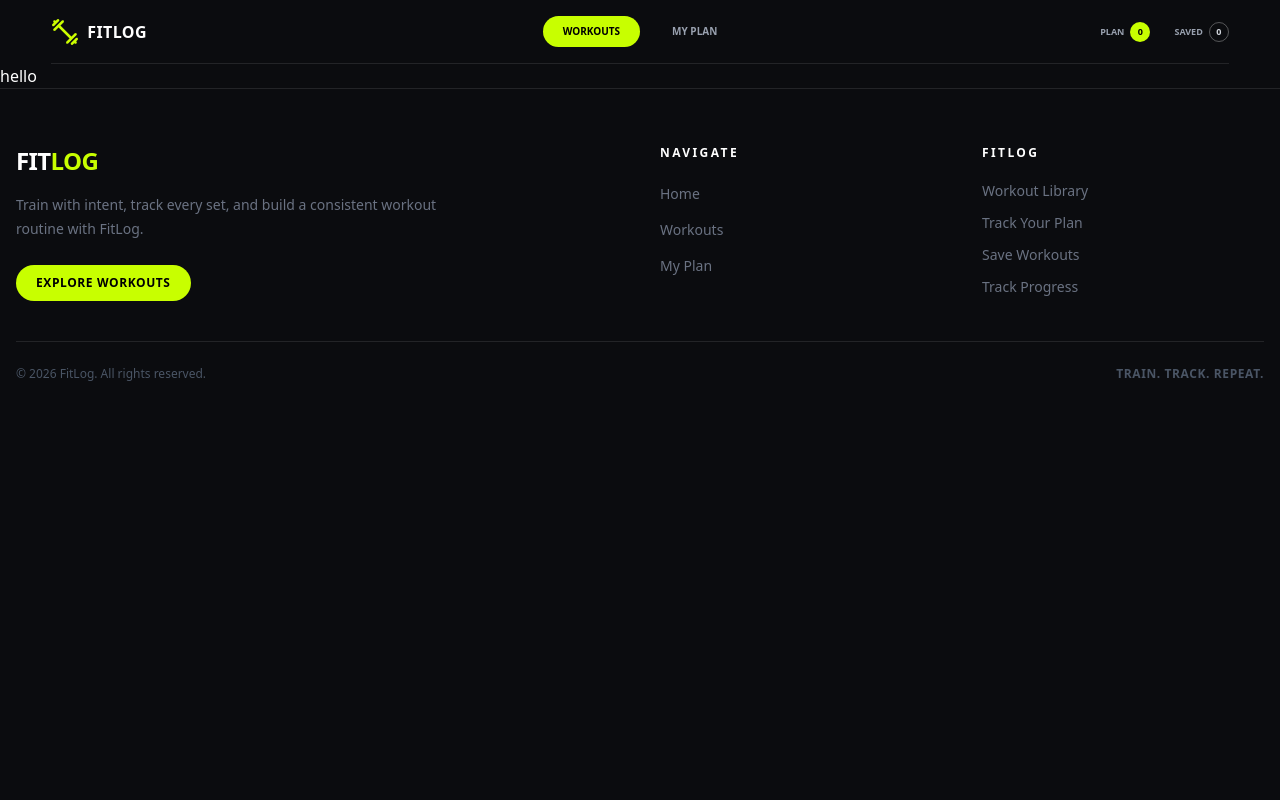
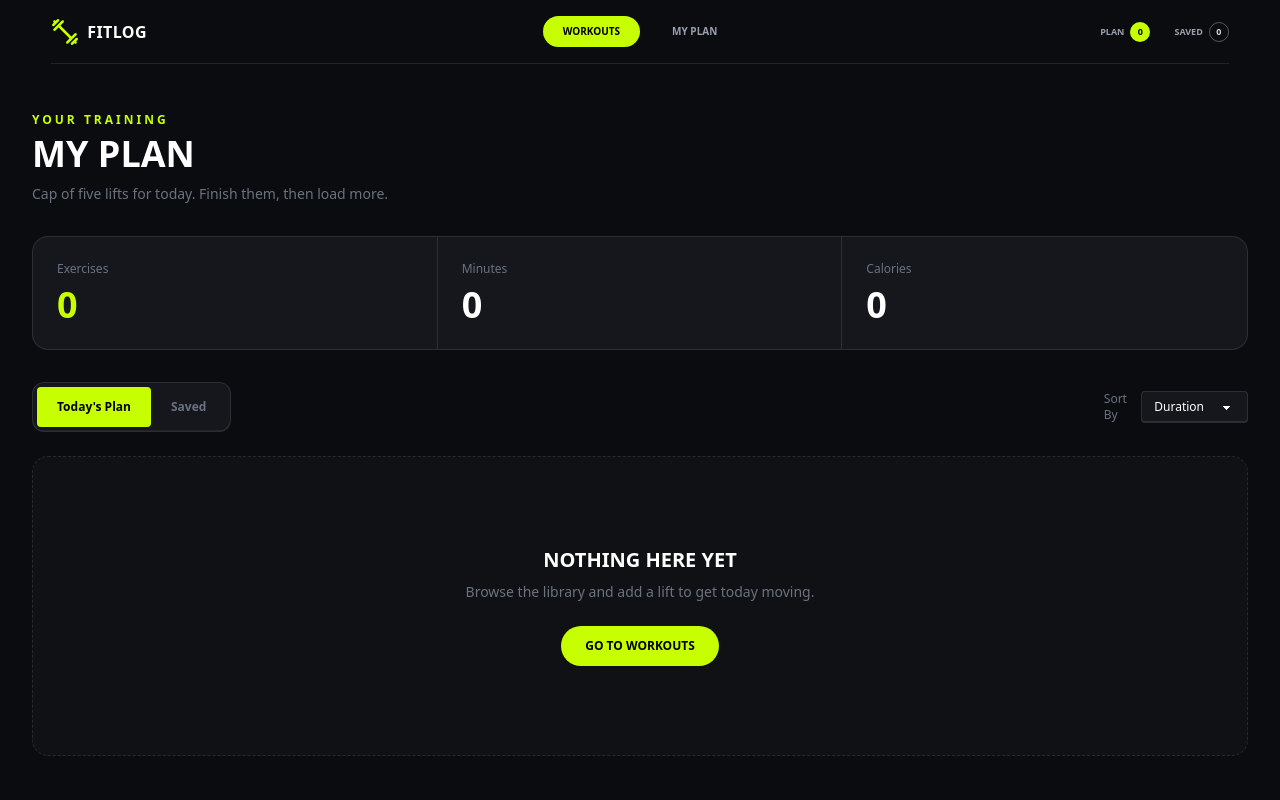
Before and after one commit to afnansiddiqi79-droid/gym-app, a Next.js app: page /my-plan in a window 1280 px wide. Shown: the top 800 px of the page. Built offline with nearby package versions, Linux system fonts and the light colour scheme.

Commit message:
sort by,my-plane page added

```diff
--- a/src/app/my-plan/page.jsx
+++ b/src/app/my-plan/page.jsx
@@ -1,11 +1,322 @@
-import React from 'react';
+"use client";
 
-const page = () => {
-    return (
+import React, { useContext, useMemo, useState } from "react";
+import Link from "next/link";
+import { toast } from "react-toastify";
+import { WorkoutContext } from "@/context/WorkoutContext";
+
+const MyPlan = () => {
+  const {
+    todayPlan,
+    setTodayPlan,
+    savedWorkouts,
+    setSavedWorkouts,
+  } = useContext(WorkoutContext);
+
+  const [activeTab, setActiveTab] = useState("today");
+  const [sortBy, setSortBy] = useState("duration");
+
+  // Current tab অনুযায়ী workout list
+  const currentWorkouts =
+    activeTab === "today" ? todayPlan : savedWorkouts;
+
+  // ================= SORT =================
+  const sortedWorkouts = useMemo(() => {
+    const sorted = [...currentWorkouts];
+
+    sorted.sort((a, b) => {
+      if (sortBy === "duration") {
+        return a.duration - b.duration;
+      }
+
+      if (sortBy === "calories") {
+        return a.caloriesBurned - b.caloriesBurned;
+      }
+
+      if (sortBy === "rating") {
+        return b.rating - a.rating;
+      }
+
+      return 0;
+    });
+
+    return sorted;
+  }, [currentWorkouts, sortBy]);
+
+  // ================= TOTAL MINUTES =================
+  const totalMinutes = currentWorkouts.reduce(
+    (total, workout) => total + workout.duration,
+    0
+  );
+
+  // ================= TOTAL CALORIES =================
+  const totalCalories = currentWorkouts.reduce(
+    (total, workout) => total + workout.caloriesBurned,
+    0
+  );
+
+  // ================= REMOVE =================
+  const handleRemove = (id) => {
+    if (activeTab === "today") {
+      setTodayPlan(
+        todayPlan.filter((item) => item.id !== id)
+      );
+
+      toast.success("Removed from today's plan");
+    } else {
+      setSavedWorkouts(
+        savedWorkouts.filter((item) => item.id !== id)
+      );
+
+      toast.success("Removed from saved");
+    }
+  };
+
+  // ================= MARK AS DONE =================
+  const handleDone = (id) => {
+    setTodayPlan(
+      todayPlan.filter((item) => item.id !== id)
+    );
+
+    toast.success("Workout completed!");
+  };
+
+  return (
+    <main className="min-h-screen bg-[#0b0c0f] px-4 py-10 md:px-8 lg:py-12">
+      <div className="mx-auto max-w-7xl">
+
+        {/* ================= HEADER ================= */}
         <div>
-            <h1>hello</h1>
+          <p className="text-xs font-bold uppercase tracking-[0.25em] text-[#c8ff00]">
+            Your Training
+          </p>
+
+          <h1 className="mt-2 text-3xl font-black uppercase leading-none text-white sm:text-4xl">
+            My Plan
+          </h1>
+
+          <p className="mt-3 text-sm text-gray-500">
+            Cap of five lifts for today. Finish them, then load more.
+          </p>
         </div>
-    );
+
+        {/* ================= STATS ================= */}
+        <div className="mt-8 grid overflow-hidden rounded-2xl border border-white/10 bg-[#15171c] sm:grid-cols-3">
+
+          {/* Exercises */}
+          <div className="border-b border-white/10 p-6 sm:border-b-0 sm:border-r">
+            <p className="text-xs text-gray-500">
+              Exercises
+            </p>
+
+            <p className="mt-2 text-4xl font-black text-[#c8ff00]">
+              {currentWorkouts.length}
+            </p>
+          </div>
+
+          {/* Minutes */}
+          <div className="border-b border-white/10 p-6 sm:border-b-0 sm:border-r">
+            <p className="text-xs text-gray-500">
+              Minutes
+            </p>
+
+            <p className="mt-2 text-4xl font-black text-white">
+              {totalMinutes}
+            </p>
+          </div>
+
+          {/* Calories */}
+          <div className="p-6">
+            <p className="text-xs text-gray-500">
+              Calories
+            </p>
+
+            <p className="mt-2 text-4xl font-black text-white">
+              {totalCalories}
+            </p>
+          </div>
+
+        </div>
+
+        {/* ================= TABS + SORT ================= */}
+        <div className="mt-8 flex flex-col gap-4 sm:flex-row sm:items-center sm:justify-between">
+
+          {/* Tabs */}
+          <div className="tabs tabs-box rounded-xl border border-white/10 bg-[#15171c] p-1">
+
+            {/* Today's Plan */}
+            <button
+              onClick={() => setActiveTab("today")}
+              className={`tab h-10 px-5 text-xs font-bold ${
+                activeTab === "today"
+                  ? "bg-[#c8ff00] text-black"
+                  : "text-gray-500"
+              }`}
+            >
+              Today's Plan
+            </button>
+
+            {/* Saved */}
+            <button
+              onClick={() => setActiveTab("saved")}
+              className={`tab h-10 px-5 text-xs font-bold ${
+                activeTab === "saved"
+                  ? "bg-[#c8ff00] text-black"
+                  : "text-gray-500"
+              }`}
+            >
+              Saved
+            </button>
+
+          </div>
+
+          {/* Sort */}
+          <div className="flex items-center gap-3">
+
+            <span className="text-xs text-gray-500">
+              Sort By
+            </span>
+
+            <select
+              value={sortBy}
+              onChange={(e) => setSortBy(e.target.value)}
+              className="select select-sm border-white/10 bg-[#15171c] text-xs text-white outline-none"
+            >
+              <option value="duration">
+                Duration
+              </option>
+
+              <option value="calories">
+                Calories
+              </option>
+
+              <option value="rating">
+                Rating
+              </option>
+            </select>
+
+          </div>
+
+        </div>
+
+        {/* ================= WORKOUT LIST ================= */}
+        <section className="mt-6">
+
+          {sortedWorkouts.length > 0 ? (
+
+            <div className="space-y-4">
+
+              {sortedWorkouts.map((workout) => (
+
+                <div
+                  key={workout.id}
+                  className="flex flex-col gap-5 rounded-2xl border border-white/10 bg-[#15171c] p-4 transition hover:border-white/20 md:flex-row md:items-center"
+                >
+
+                  {/* ================= IMAGE ================= */}
+                  <img
+                    src={workout.image}
+                    alt={workout.name}
+                    className="h-44 w-full rounded-xl object-cover md:h-20 md:w-36"
+                  />
+
+                  {/* ================= INFO ================= */}
+                  <div className="min-w-0 flex-1">
+
+                    <h3 className="text-lg font-black uppercase text-white">
+                      {workout.name}
+                    </h3>
+
+                    <p className="mt-1 text-xs text-gray-500">
+                      {workout.equipment}
+                    </p>
+
+                    {/* Stats */}
+                    <div className="mt-3 flex flex-wrap gap-4 text-xs text-gray-400">
+
+                      <span>
+                        ◷ {workout.duration} min
+                      </span>
+
+                      <span>
+                        🔥 {workout.caloriesBurned} kcal
+                      </span>
+
+                      <span>
+                        ★ {workout.rating}
+                      </span>
+
+                    </div>
+
+                  </div>
+
+                  {/* ================= ACTIONS ================= */}
+                  <div className="flex flex-wrap items-center gap-2">
+
+                    {/* View Details */}
+                    <Link
+                      href={`/exercise/${workout.id}`}
+                      className="btn btn-sm rounded-full border-white/10 bg-transparent px-4 text-xs font-medium text-white hover:border-[#c8ff00] hover:bg-transparent hover:text-[#c8ff00]"
+                    >
+                      View Details
+                    </Link>
+
+                    {/* Mark as Done */}
+                    {activeTab === "today" && (
+                      <button
+                        onClick={() => handleDone(workout.id)}
+                        className="btn btn-sm rounded-full border-none bg-[#c8ff00] px-4 text-xs font-bold text-black hover:bg-[#d7ff4d]"
+                      >
+                        ✓ Mark as Done
+                      </button>
+                    )}
+
+                    {/* Remove */}
+                    <button
+                      onClick={() => handleRemove(workout.id)}
+                      className="btn btn-sm btn-circle border-none bg-transparent text-gray-500 hover:bg-white/5 hover:text-white"
+                      aria-label="Remove workout"
+                    >
+                      ×
+                    </button>
+
+                  </div>
+
+                </div>
+
+              ))}
+
+            </div>
+
+          ) : (
+
+            /* ================= EMPTY STATE ================= */
+            <div className="flex min-h-[300px] flex-col items-center justify-center rounded-2xl border border-dashed border-white/10 bg-[#101114] px-5 text-center">
+
+              <h2 className="text-xl font-black uppercase text-white">
+                Nothing Here Yet
+              </h2>
+
+              <p className="mt-2 max-w-md text-sm text-gray-500">
+                Browse the library and add a lift to get today moving.
+              </p>
+
+              <Link
+                href="/#library"
+                className="mt-6 rounded-full bg-[#c8ff00] px-6 py-3 text-xs font-black uppercase text-black transition hover:bg-[#d7ff4d]"
+              >
+                Go to Workouts
+              </Link>
+
+            </div>
+
+          )}
+
+        </section>
+
+      </div>
+    </main>
+  );
 };
 
-export default page;
+export default MyPlan;
--- a/src/components/shared/Navber.jsx
+++ b/src/components/shared/Navber.jsx
@@ -18,7 +18,9 @@ import React from "react";
       <li>
         <Link
           href="/my-plan"
-          className="rounded-full px-5 py-2 text-[10px] font-bold uppercase text-gray-400 hover:bg-white/5 hover:text-white"
+          className="rounded-full px-5 py-2
+          text-[10px] font-bold uppercase text-gray-400 hover:bg-white/5
+           hover:text-white"
         >
           My Plan
         </Link>
```
